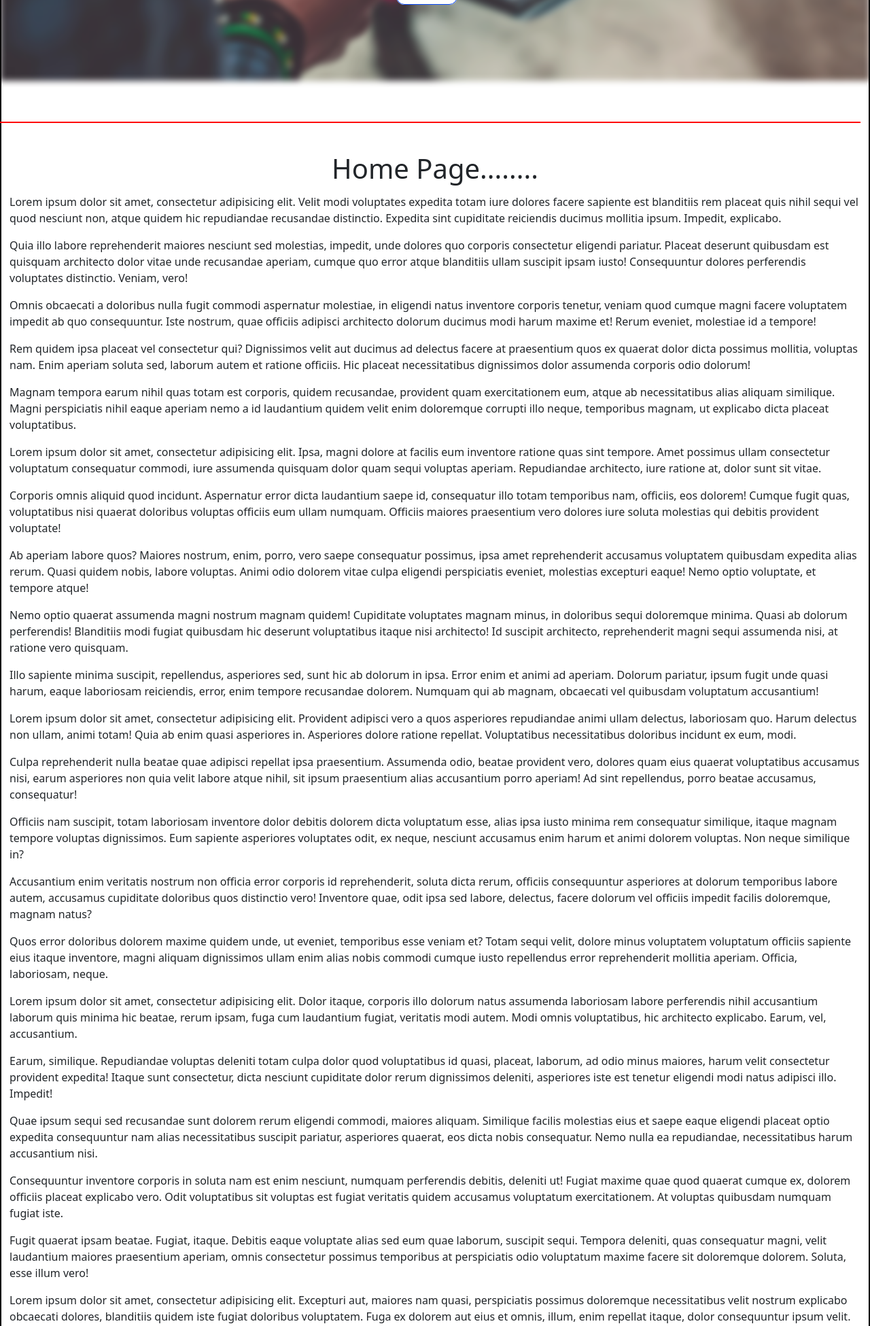
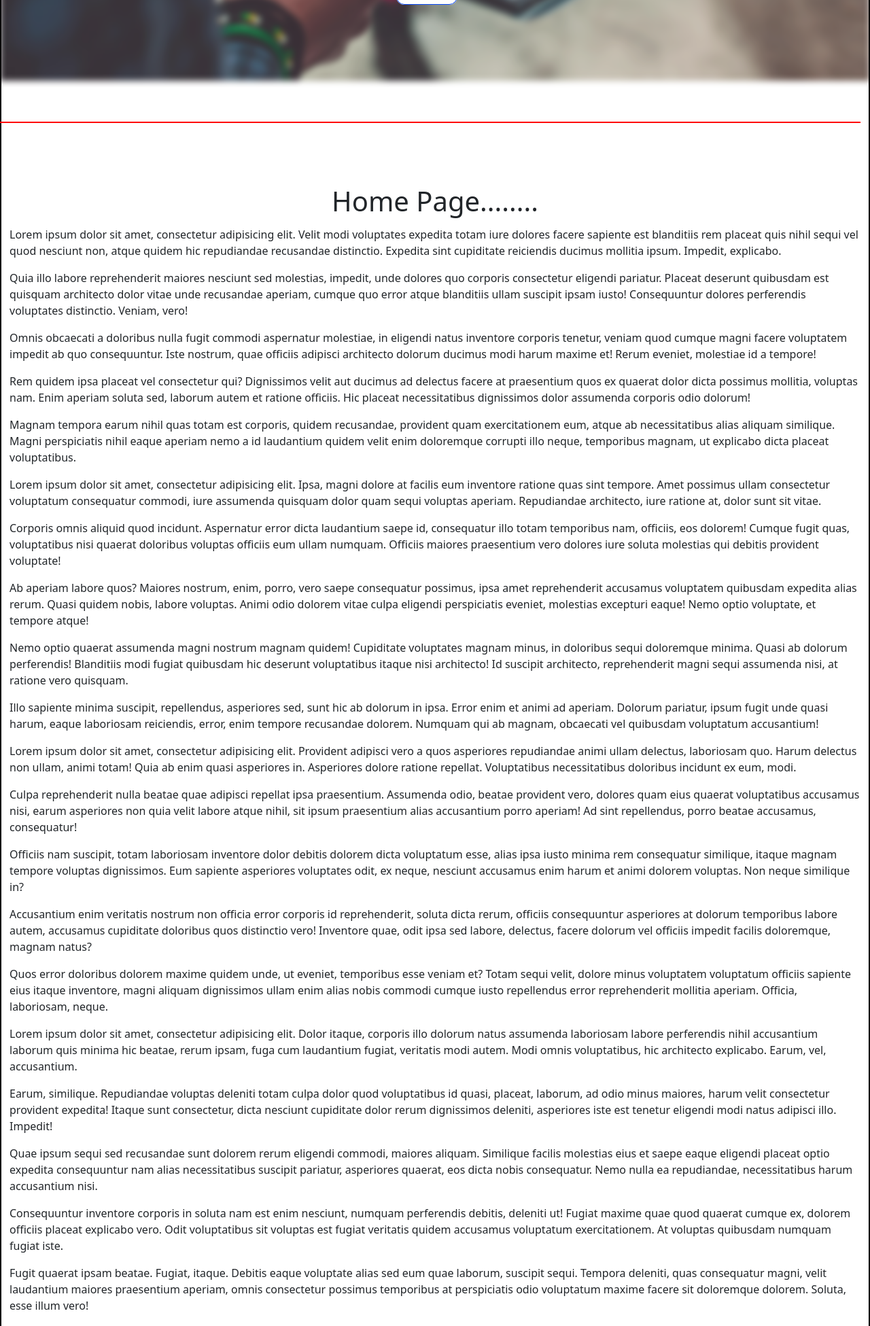
Before and after one commit to webdevavi96/myproject, a Django app: page /home/ in a window 1280 px wide. Shown: the part 681-2632 px from the top of the page at 68% size. Run offline with Django 5.2, Linux system fonts and the light colour scheme; some web fonts are replaced.

Commit message:
update index.html

```diff
--- a/General/templates/index.html
+++ b/General/templates/index.html
@@ -67,7 +67,7 @@
 
   <section class="main-content"  id="main_page">
     <div class="row" >
-     <div>
+     <div class="mt-5">
         {% block content %}
 
       {% endblock %}
```
